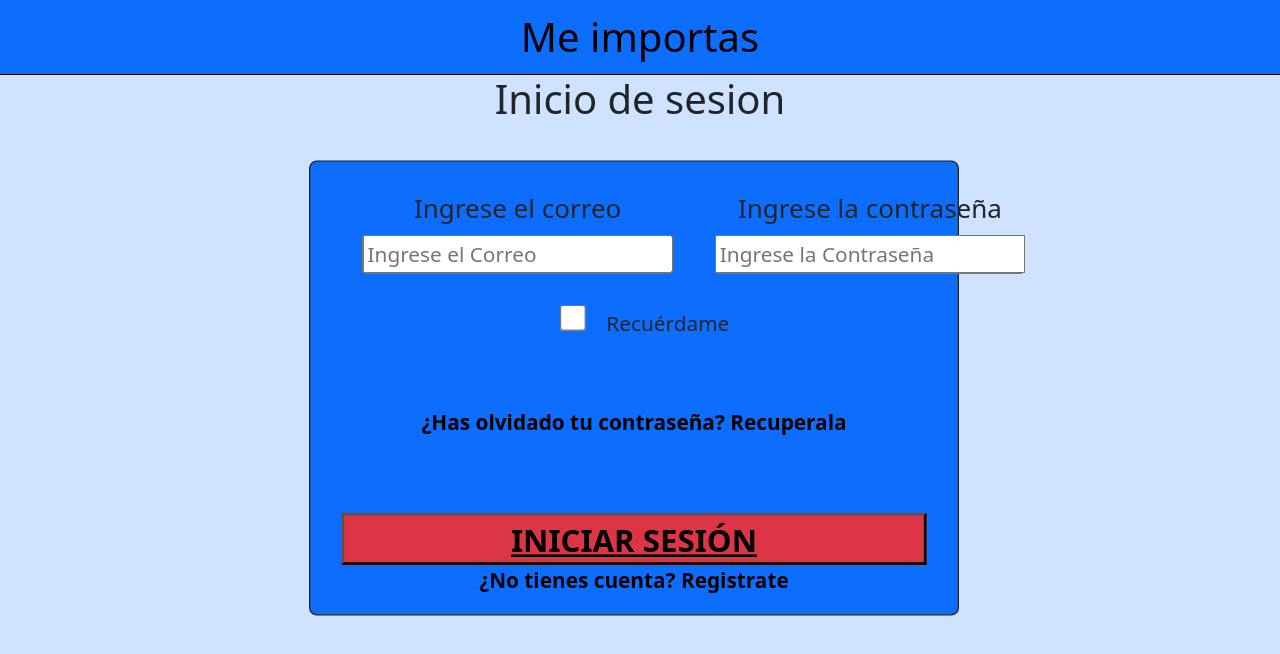
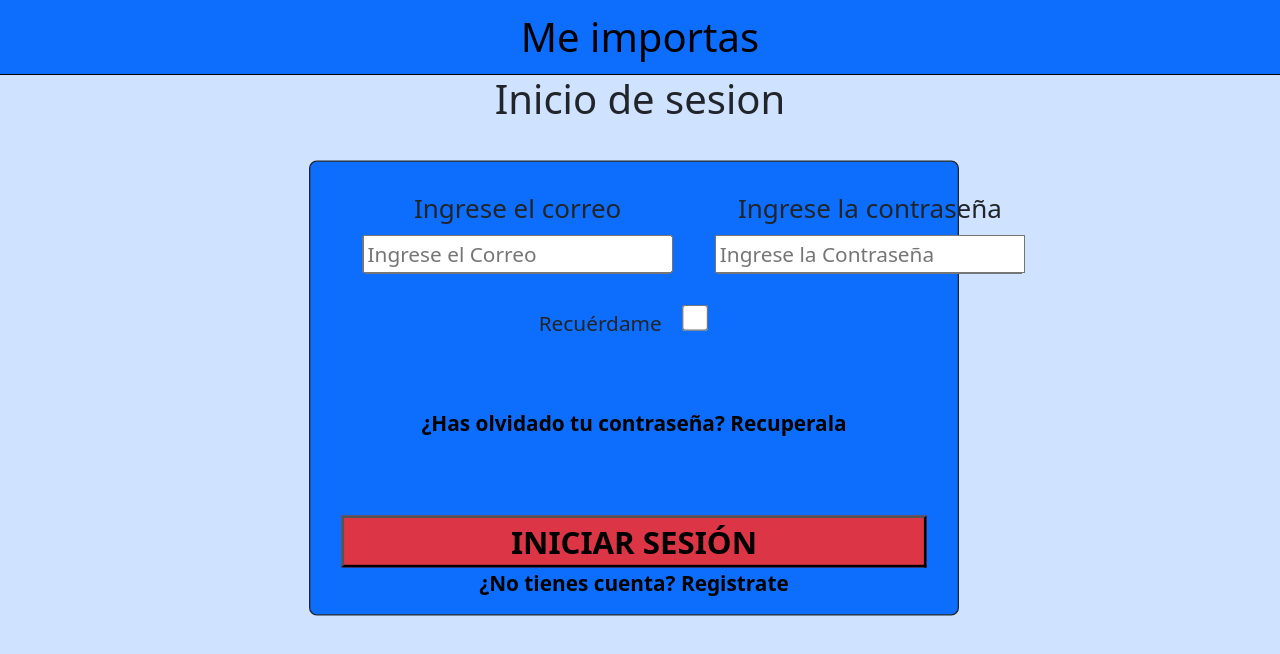
Before and after one commit to luis-alvarez1/me-importas-web, a React (Create React App) app: page / in a window 1280 px wide. Shown: the top 654 px of the page. Built offline with nearby package versions, Linux system fonts and the light colour scheme.

Commit message:
implementación de apollo client para la conexión con la api + mensajes de error y exito en login

```diff
--- a/package.json
+++ b/package.json
@@ -3,17 +3,20 @@
   "version": "0.1.0",
   "private": true,
   "dependencies": {
+    "@apollo/client": "^3.8.4",
     "@testing-library/jest-dom": "^5.17.0",
     "@testing-library/react": "^13.4.0",
     "@testing-library/user-event": "^13.5.0",
     "bootstrap": "^5.3.1",
     "bootstrap-icons": "^1.10.5",
     "boxicons": "^2.1.4",
+    "graphql": "^16.8.1",
     "react": "^18.2.0",
     "react-bootstrap": "^2.8.0",
     "react-dom": "^18.2.0",
     "react-router-dom": "^6.15.0",
     "react-scripts": "5.0.1",
+    "sweetalert2": "^11.7.28",
     "web-vitals": "^2.1.4"
   },
   "scripts": {
--- /dev/null
+++ b/src/apollo/client.js
@@ -0,0 +1,9 @@
+const { ApolloClient, InMemoryCache } = require('@apollo/client');
+
+const client = new ApolloClient({
+  uri: 'https://me-importas-back-gb3t-dev.fl0.io/graphql',
+  //   uri: 'http://localhost:4000/graphql',
+  cache: new InMemoryCache(),
+});
+
+export default client;
--- a/src/componentes/Formulario.js
+++ b/src/componentes/Formulario.js
@@ -1,78 +1,120 @@
-import React, { useState } from "react";
-import { Link } from "react-router-dom";
+import { gql, useMutation } from '@apollo/client';
+import React, { useState } from 'react';
+import { Link, useNavigate } from 'react-router-dom';
+import { LocalStorage } from '../constants';
+import Swal from 'sweetalert2';
 
 const Formulario = () => {
+  const navigate = useNavigate();
   const [recuerdame, setRecuerdame] = useState(false);
+  const [email, setEmail] = useState('');
+  const [password, setPassword] = useState('');
 
   const handleRecuerdameChange = (event) => {
     setRecuerdame(event.target.checked);
   };
 
+  const LOGIN = gql`
+    mutation Login($mail: String!, $password: String!) {
+      login(user: { mail: $mail, password: $password }) {
+        token
+      }
+    }
+  `;
+
+  const [login, { loading }] = useMutation(LOGIN, {
+    variables: {
+      mail: email,
+      password: password,
+    },
+  });
+
+  const handlePasswordChange = (e) => {
+    setPassword(e.target.value);
+  };
+  const handleEmailChange = (e) => {
+    setEmail(e.target.value);
+  };
+  const handleSubmit = async (e) => {
+    try {
+      e.preventDefault();
+      const { data } = await login();
+
+      localStorage.setItem(LocalStorage.user_token, JSON.stringify(data.login.token));
+
+      Swal.fire({
+        title: 'Login exitoso',
+        icon: 'success',
+      });
+
+      navigate('/Home');
+    } catch (error) {
+      Swal.fire({ icon: 'error', title: 'Infomación incorrecta' });
+    }
+  };
+
   return (
-    <div
-      className="m-0 p-0 bg-primary-subtle"
-      style={{ minHeight: "100vh", width: "100%" }}
-    >
+    <div className="m-0 p-0 bg-primary-subtle" style={{ minHeight: '100vh', width: '100%' }}>
       <h1 className="text-center">Inicio de sesion</h1>
       <form
-        action=""
+        onSubmit={handleSubmit}
         className="rounded bg-primary d-flex flex-column text-center p-4 border border-dark border"
         style={{
-          maxWidth: "500px",
-          maxHeight: "1900px",
-          height: "350px",
-          width: "500px",
-          marginLeft: "30%",
-          marginTop: "90px",
-          transform: "scale(1.3)",
+          maxWidth: '500px',
+          maxHeight: '1900px',
+          height: '350px',
+          width: '500px',
+          marginLeft: '30%',
+          marginTop: '90px',
+          transform: 'scale(1.3)',
         }}
       >
         <div className="d-flex">
-          <label for="" className="mb-20 mx-3">
+          <label htmlFor="" className="mb-20 mx-3">
             <h5>Ingrese el correo</h5>
             <input
-              type="text"
+              value={email}
+              onChange={handleEmailChange}
+              type="email"
               id="email"
               placeholder="Ingrese el Correo"
-            ></input>
+            />
           </label>
-          <label for="" className="mb-20 mx-3">
+          <label htmlFor="" className="mb-20 mx-3">
             <h5>Ingrese la contraseña</h5>
             <input
-              type="text"
+              value={password}
+              onChange={handlePasswordChange}
+              type="password"
               id="password"
               placeholder="Ingrese la Contraseña"
-            ></input>
+            />
           </label>
         </div>
         <div>
-          <label>
+          <label>Recuérdame</label>
           <input
             className="m-3 my-4"
             type="checkbox"
             checked={recuerdame}
             onChange={handleRecuerdameChange}
-              style={{ width: "20px", height: "20px" }}
+            style={{ width: '20px', height: '20px' }}
           />
-            Recuérdame
-          </label>
         </div>
-        <a
-          href="#"
-          className="text-decoration-none text-black p-4 fw-bold"
-          style={{ marginTop: "10px" }}
+        <button
+          className="btn text-decoration-none text-black p-4 fw-bold"
+          style={{ marginTop: '10px' }}
         >
           ¿Has olvidado tu contraseña? Recuperala
-        </a>
+        </button>
         <br></br>
         <button
           id="button"
+          type="submit"
           className="bg-danger fs-4 fw-bold"
-          style={{ width: "100%", height: "40px", marginTop: "10px" }}
+          style={{ width: '100%', height: '40px', marginTop: '10px' }}
         >
-          <Link to="Home" className="text-black fw-bold">
-            INICIAR SESIÓN
-          </Link>
+          {loading ? 'Cargando...' : 'INICIAR SESIÓN'}
         </button>
         <Link to="registro" className="text-decoration-none text-black fw-bold">
           ¿No tienes cuenta? Registrate
--- /dev/null
+++ b/src/constants.js
@@ -0,0 +1,3 @@
+export const LocalStorage = {
+    user_token: '@@user_token',
+};
```
Also changed, not shown: src/App.js (+7 -7 lines), src/index.js (+26 -23 lines), 2 other files (tests, documents, lock files or other folders). Lines whose indentation alone changed are shown as unchanged.
